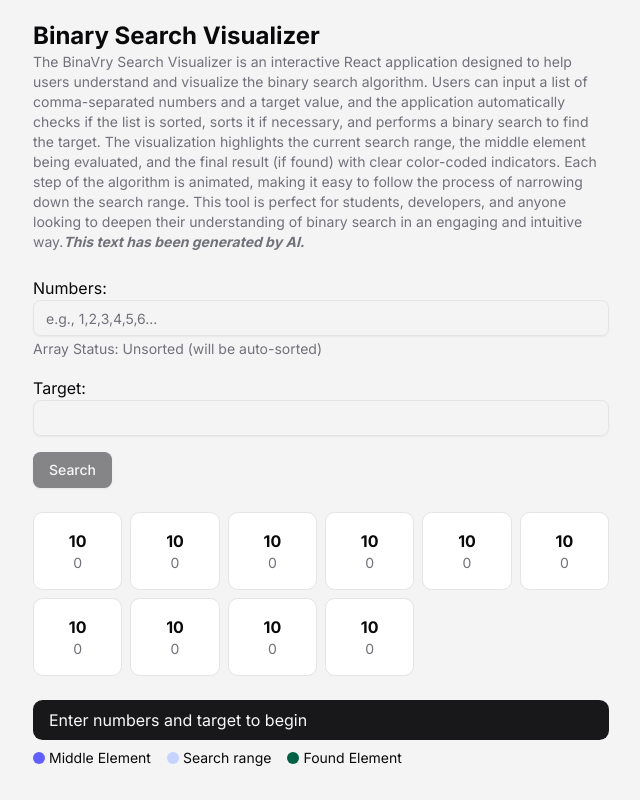
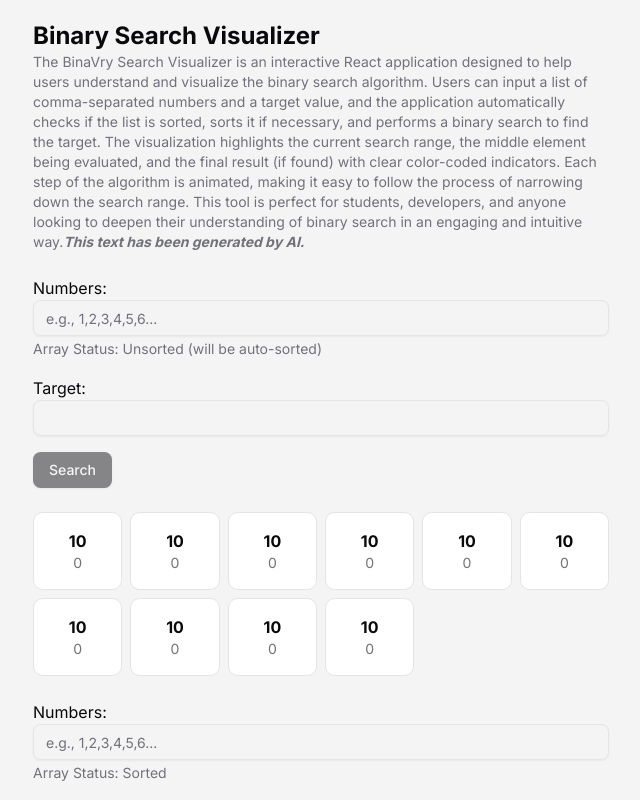
Before and after one commit to Sepehrworklife/binary-search-visualization, a React (Vite) app: page / in a window 1280 px wide. Shown: the top 800 px of the page, without its empty margins (319-959 px from the left). Built offline with nearby package versions, Linux system fonts and the light colour scheme.

Commit message:
chore: add input panels to application

```diff
--- a/src/App.tsx
+++ b/src/App.tsx
@@ -54,6 +54,15 @@ function App() {
 
 				<InputPanel />
 				<ArrayDisplay />
+				<InputPanel
+					inputNumbers={inputNumbers}
+					setInputNumbers={setInputNumbers}
+					target={target}
+					setTarget={setTarget}
+					isSorted={isSorted}
+					handleSearch={handleSearch}
+					isSearching={isSearching}
+				/>
 				<div className="bg-primary text-primary-foreground rounded-lg px-4 py-2 mt-6 mb-2">
 					{steps[currentStep]?.message || "Enter numbers and target to begin"}
 				</div>
```
